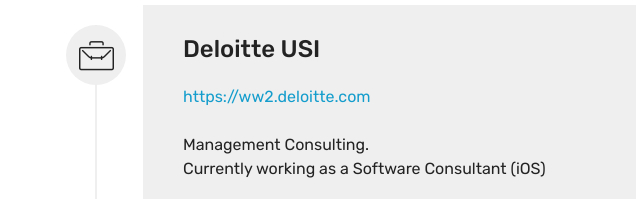
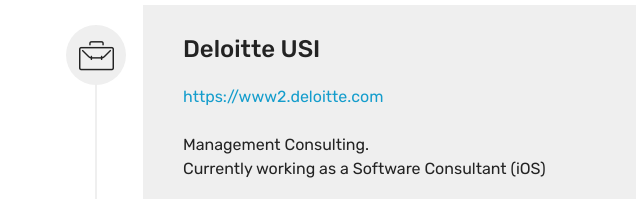
Before and after one commit to KalpeshTalkar/Website, a plain HTML site: page index.html in a window 1280 px wide. Shown: the part 2421-2620 px from the top of the page, 544-1184 px from the left. Drawn offline with Linux system fonts and the light colour scheme; files whose address does not match are found by name.

Commit message:
Update index.html

```diff
--- a/index.html
+++ b/index.html
@@ -226,7 +226,7 @@
                     <div class="timeline-text-content">
                         <h4 class="mbr-timeline-title pb-3 mbr-fonts-style display-5">
                             Deloitte USI</h4>
-                        <p class="mbr-timeline-text mbr-fonts-style display-7"><a href="https://ww2.deloitte.com" target="_blank">https://ww2.deloitte.com</a><br><br>Management Consulting.<br>Currently working as a Software Consultant (iOS)<br></p>
+                        <p class="mbr-timeline-text mbr-fonts-style display-7"><a href="https://www2.deloitte.com" target="_blank">https://www2.deloitte.com</a><br><br>Management Consulting.<br>Currently working as a Software Consultant (iOS)<br></p>
                      </div>
                 </div>
             </div>
```
